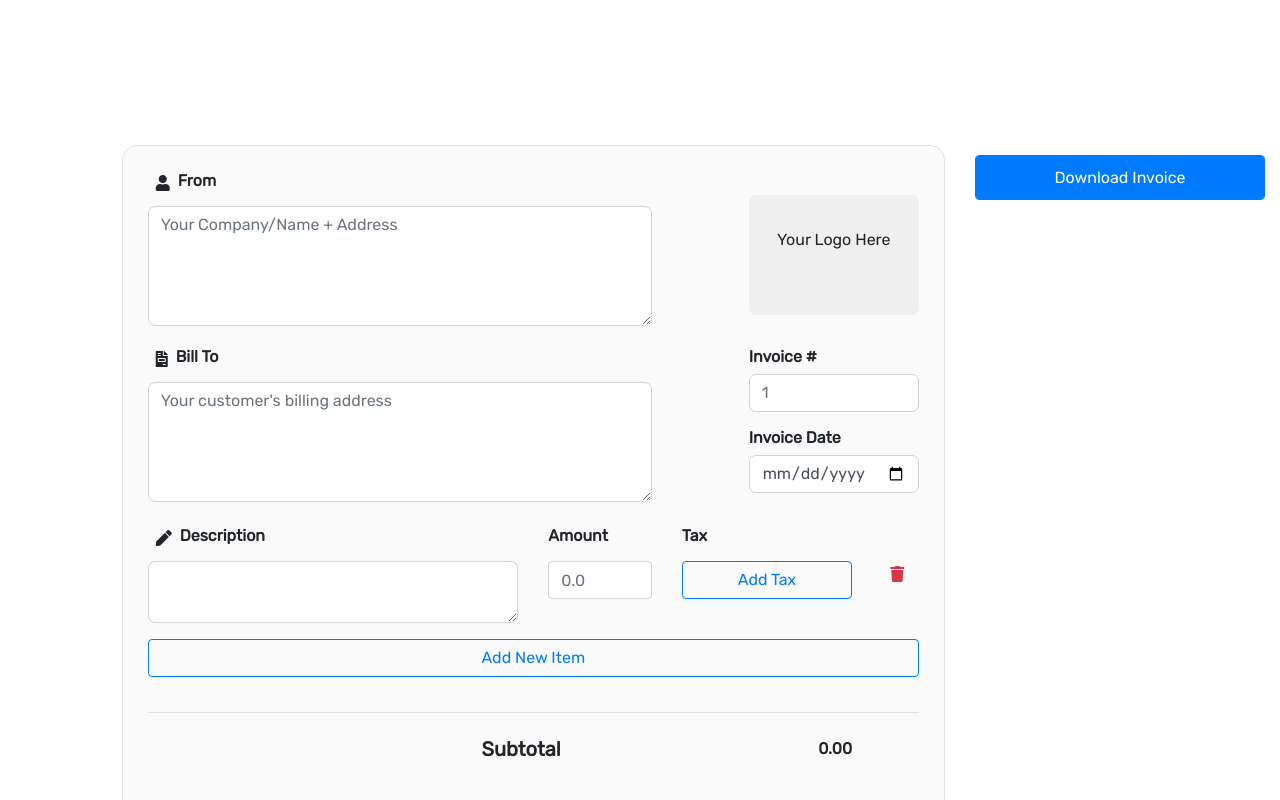
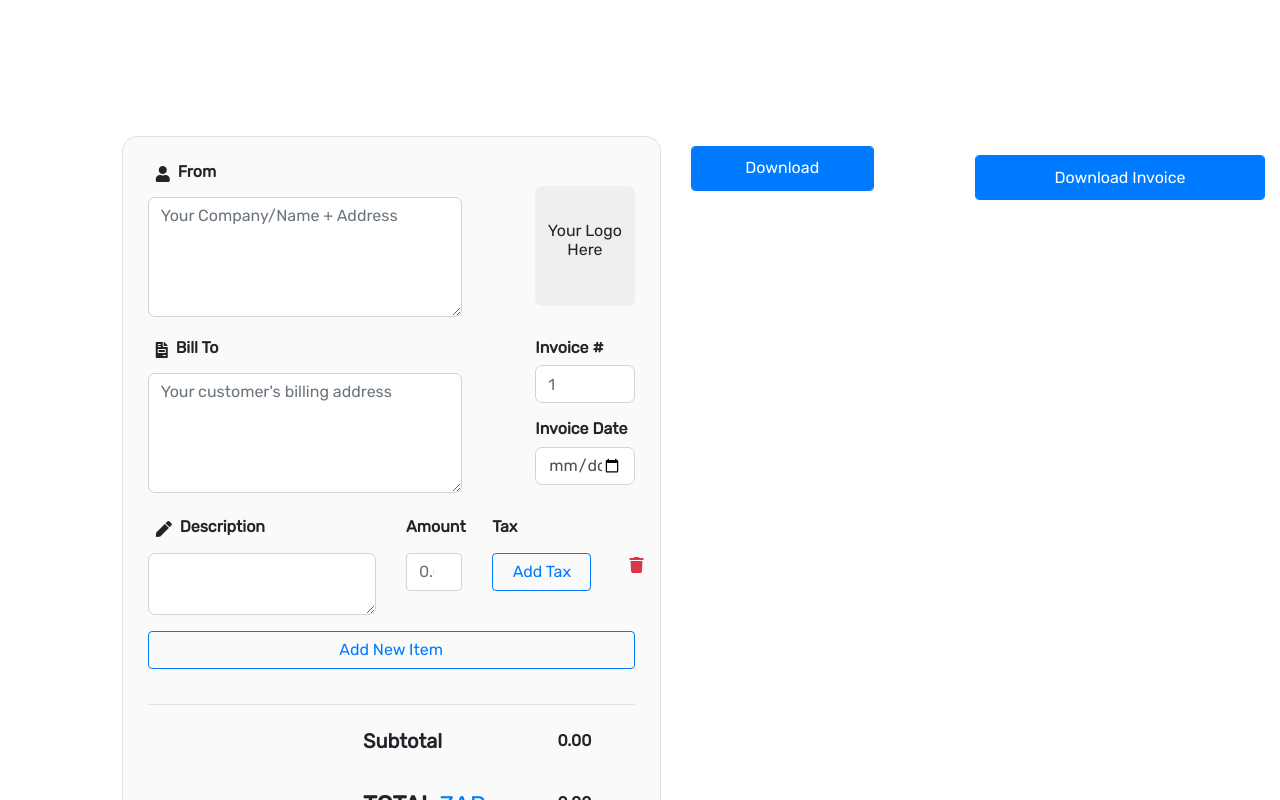
Before and after one commit to juliusvdw/custom-invoice-generator, a React (Create React App) app in the folder client/: page / in a window 1280 px wide. Shown: the part 1480-2280 px from the top of the page. Built offline with nearby package versions, Linux system fonts and the light colour scheme.

Commit message:
Added cols + added form-side-menu with download button

```diff
--- a/client/src/components/form/Form.js
+++ b/client/src/components/form/Form.js
@@ -57,6 +57,11 @@ const Form = () => {
   return (
     <>
       <form>
+
+        <div className = 'row '>
+        <div className = 'col-lg-8'>
+
+
         <div className="jumbotron " style={jumboStyle}>
           <div className="row">
             <div className="col-lg-8 col-md-8 col-sm-8 text-left">
@@ -185,6 +190,12 @@ const Form = () => {
             </div>
           </div>
         </div>
+        </div>
+
+        <div className = 'col-lg-3' id = 'form-side-menu' style = {sideMenuStyle}>
+          <btn className = 'btn btn-primary form-control' style = {downloadStyle}>Download</btn>
+        </div>
+        </div>
 
       </form>
     </>
@@ -223,6 +234,18 @@ const borderStyle = {
   borderRadius: "7px",
 };
 
+const sideMenuStyle = {
+  marginTop:'3%'
+}
+
+const downloadStyle = {
+  height:'45px',
+  display:'flex',
+  justifyContent:'center',
+  alignItems:'center',
+
+}
+
 export default Form;
 
 
```
